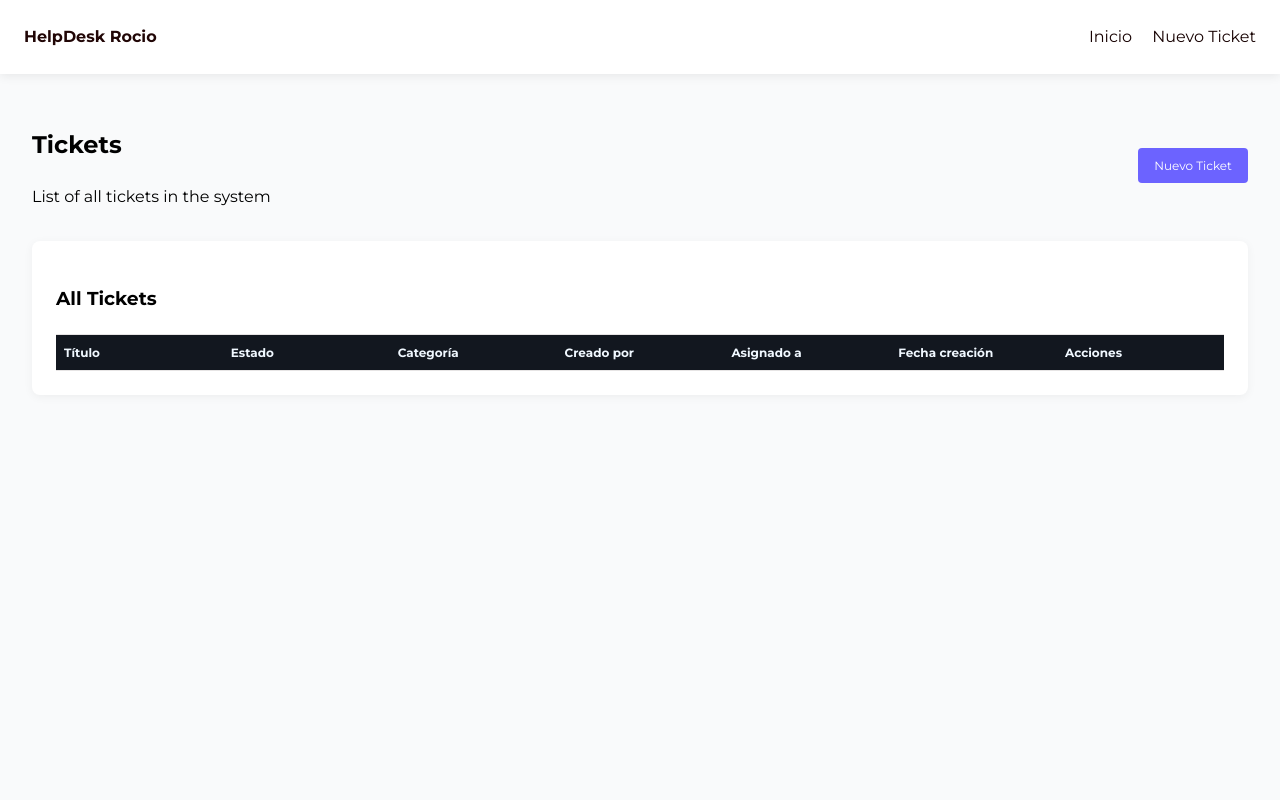
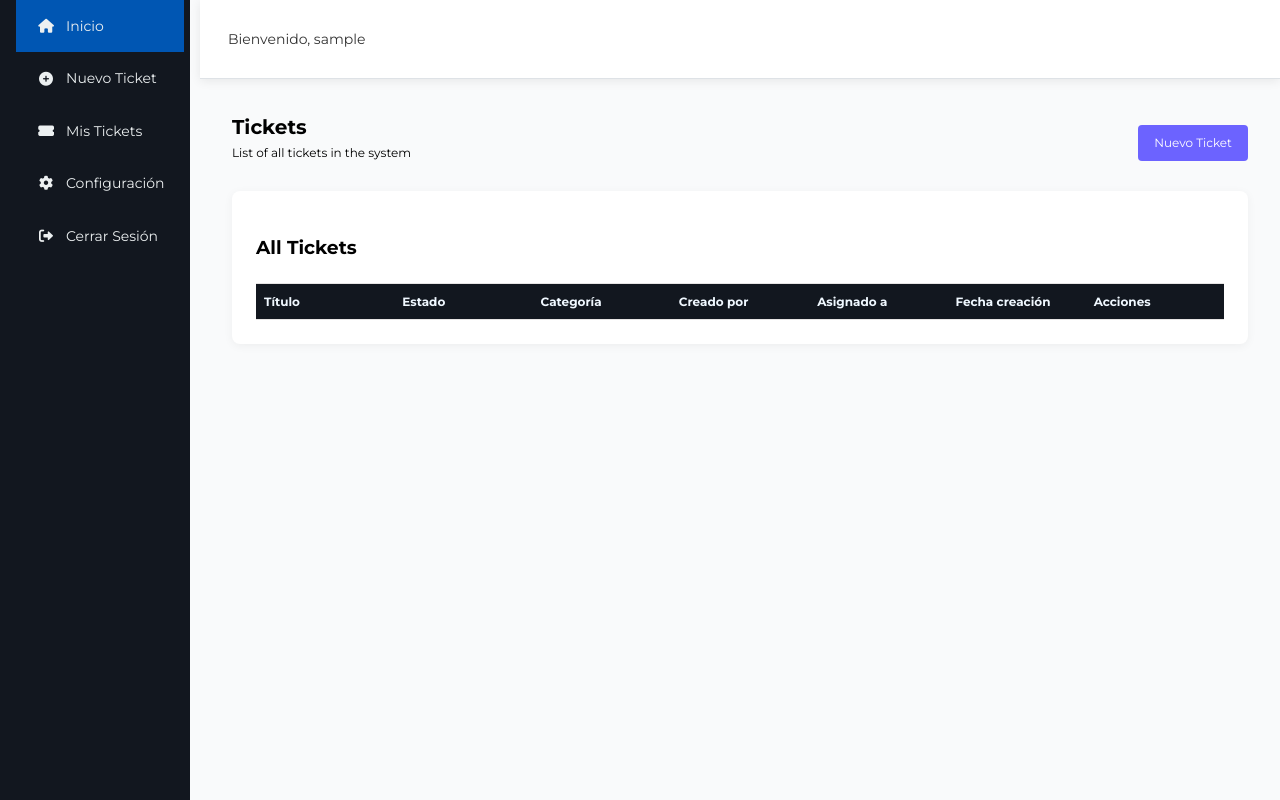
Before and after one commit to cqmarin1309/TicketApp, a Django app: page / in a window 1280 px wide. Run offline with Django 4.2, Linux system fonts and the light colour scheme; the visitor is signed in with stand-in values (Sample User, id 1); data comes from the database, SQL or seed files in the repository; data that the repository does not hold is empty.

Commit message:
Actualizacion

```diff
--- a/app/static/css/styles.css
+++ b/app/static/css/styles.css
@@ -1,5 +1,95 @@
-/* Agrega al final de styles.css */
 /* app/static/css/styles.css */
+
+/* Estructura principal */
+.layout-container {
+    display: flex;
+    min-height: 100vh;
+}
+
+/* Barra lateral */
+.sidebar {
+    width: 190px;
+    background-color: #12171F;
+    color: white;
+    transition: all 0.3s;
+    min-height: 100vh;
+    position: fixed;
+    height: 100%;
+}
+
+.sidebar-nav ul {
+    list-style: none;
+    padding: 0;
+    margin: 0;
+}
+
+.sidebar-nav li a {
+    display: flex;
+    align-items: center;
+    padding: 15px 20px;
+    color: #ecf0f1;
+    text-decoration: none;
+    font-size: 14px;
+    transition: background-color 0.3s;
+}
+
+.sidebar-nav li a:hover {
+    background-color: #34495e;
+}
+
+.sidebar-nav li a.active {
+    background-color: #0056B3;
+    width: inherit;
+}
+
+.sidebar-nav i {
+    margin-right: 10px;
+    width: 20px;
+    text-align: center;
+}
+
+/* Contenido principal */
+.main-content {
+    margin-left: 200px;
+    width: calc(100% - 200px);
+}
+
+.main-content header {
+    box-shadow: 0 2px 10px rgba(0, 0, 0, 0.08);
+}
+
+/* Header ajustado */
+.header-content {
+    display: flex;
+    justify-content: space-between; /* Distribuye el espacio entre elementos */
+    align-items: center; /* Centra verticalmente los elementos */
+    padding: 0.5rem;
+    background-color: #ffffff;
+    width: 100%; /* Asegura que ocupe todo el ancho disponible */
+}
+
+/* Responsive */
+@media (max-width: 768px) {
+    .sidebar {
+        width: 70px;
+    }
+
+    .sidebar-nav span {
+        display: none;
+    }
+
+    .sidebar-nav i {
+        margin-right: 0;
+        font-size: 1.2rem;
+    }
+
+    .main-content {
+        margin-left: 70px;
+        width: calc(100% - 70px);
+    }
+}
+
+
 body {
     font-family: 'Montserrat', sans-serif;
     margin: 0;
@@ -9,14 +99,38 @@ body {
 }
 
 
+/* Estilos para el header */
 header {
-    background: #ffffff;
-    color: #210606;
-    padding: 1.5rem;
     display: flex;
     justify-content: space-between;
     align-items: center;
-    box-shadow: 0 2px 10px rgba(0, 0, 0, 0.08);
+    padding: 1.25rem;
+    background-color: #ffffff;
+    border-bottom: 1px solid #dee2e6;
+}
+
+.logo-link {
+    text-decoration: none;
+    color: inherit;
+}
+
+.logo-link h1 {
+    margin: 0;
+    font-size: 1.25rem;
+}
+
+.welcome-message {
+    font-size: 14px;
+    color: #333;
+    margin-left: auto; /* Empuja el mensaje a la derecha */
+    color: #333;
+    padding-right: 1rem; /* Espaciado del borde derecho */
+}
+
+/* Si necesitas alinear mejor los elementos */
+nav {
+    display: flex;
+    align-items: center;
 }
 
 .tickets-cabecera {
@@ -25,15 +139,16 @@ header {
     align-items: center;
 }
 
-header h1 {
-    margin: 0;
-    font-size: 1rem;
+
+.texto-titulo h2 {
+    margin-bottom: 0;
+    margin-top: 0;
+    font-size: 20px
 }
 
-header h2 {
-    /*margin: 0;*/
-    font-weight: 500;
-    font-size: 15px;
+.texto-titulo p {
+    margin-top: 0;
+    font-size: 12px
 }
 
 nav a {
--- a/app/templates/base.html
+++ b/app/templates/base.html
@@ -8,22 +8,69 @@
     <meta name="csrf-token" content="{{ csrf_token }}">
     <title>HelpDesk Rocio</title>
     <link href="https://fonts.googleapis.com/css2?family=Montserrat:wght@400;700&display=swap" rel="stylesheet">
+    <link rel="stylesheet" href="https://cdnjs.cloudflare.com/ajax/libs/font-awesome/6.0.0/css/all.min.css">
     <link rel="stylesheet" href="/static/css/styles.css">
 
     {% block extra_css %}{% endblock %}
 </head>
 <body>
+    <div class="layout-container">
+        <!-- Barra lateral -->
+        <aside class="sidebar">
+            <nav class="sidebar-nav">
+                <ul>
+                    <li>
+                        <a href="{% url 'ticket_list' %}" class="active">
+                            <i class="fas fa-home"></i>
+                            <span>Inicio</span>
+                        </a>
+                    </li>
+                    <li>
+                        <a href="{% url 'create_ticket' %}">
+                            <i class="fas fa-plus-circle"></i>
+                            <span>Nuevo Ticket</span>
+                        </a>
+                    </li>
+                    <li>
+                        <a href="#">
+                            <i class="fas fa-ticket-alt"></i>
+                            <span>Mis Tickets</span>
+                        </a>
+                    </li>
+                    <li>
+                        <a href="#">
+                            <i class="fas fa-cog"></i>
+                            <span>Configuración</span>
+                        </a>
+                    </li>
+                    <li>
+                        <a href="{% url 'ticket_list' %}">
+                            <i class="fas fa-sign-out-alt"></i>
+                            <span>Cerrar Sesión</span>
+                        </a>
+                    </li>
+                </ul>
+            </nav>
+        </aside>
+
+        <!-- Contenido principal -->
+        <div class="main-content">
             <header>
-        <h1>HelpDesk Rocio</h1>
+                <div class="header-content">
                     <nav>
-            <a href="{% url 'ticket_list' %}">Inicio</a>
-            <a href="{% url 'create_ticket' %}">Nuevo Ticket</a>
+                        <span class="welcome-message">
+                            Bienvenido, {{ request.user.username }}
+                        </span>
                     </nav>
+                </div>
             </header>
+
             <main>
                 {% block content %}
                 {% endblock %}
             </main>
+        </div>
+    </div>
 
     <script src="/static/js/api.js"></script>
     <script src="/static/js/tickets.js"></script>
```
Lines whose indentation alone changed are shown as unchanged.
